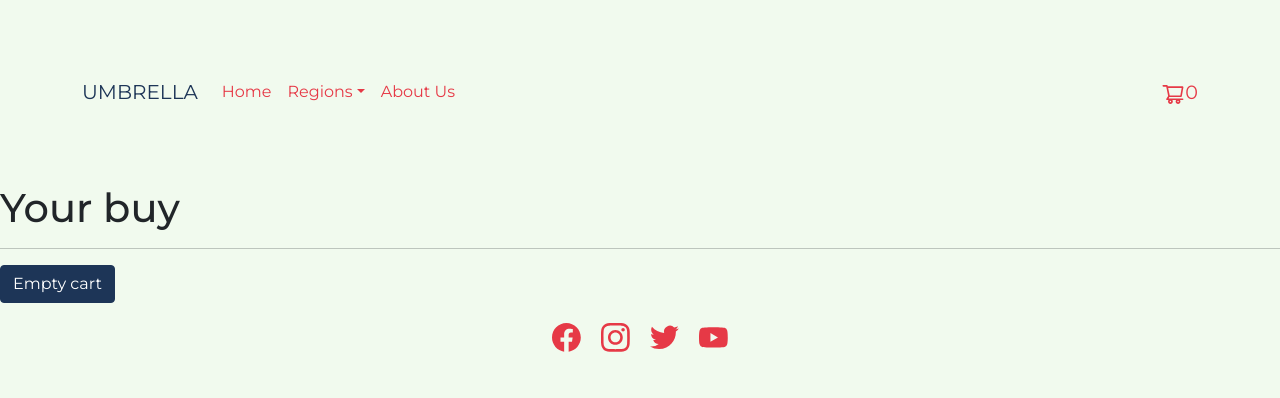
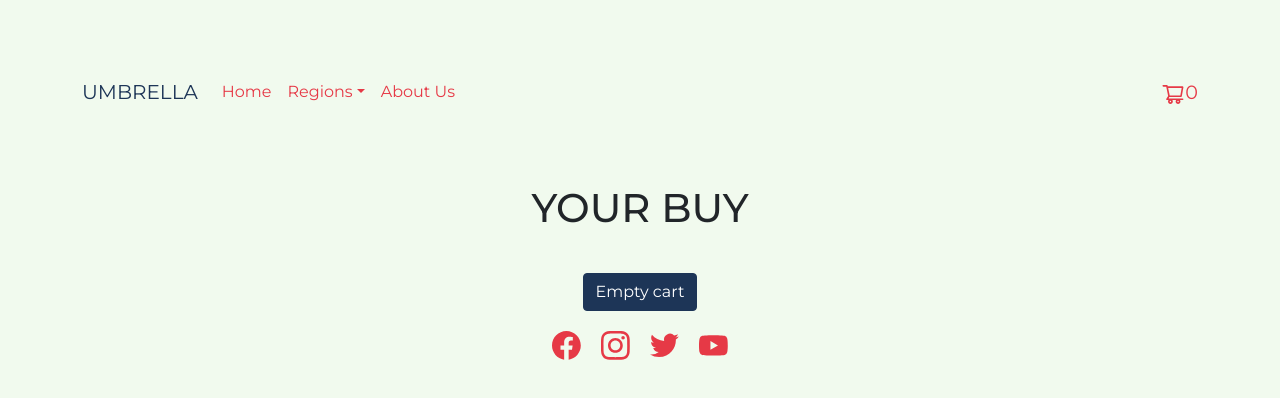
Before and after one commit to franciccone/ecommerce-react, a React (Create React App) app: page /cart in a window 1280 px wide. Shown: the top 398 px of the page. Built offline with nearby package versions, Linux system fonts and the light colour scheme.

Commit message:
Firsts styles to CartScreen

```diff
--- a/src/components/CartScreen/CartScreen.js
+++ b/src/components/CartScreen/CartScreen.js
@@ -8,15 +8,15 @@ export const CartScreen = () => {
     const {cart, deleteFromCart, emptyCart} = useContext(CartContext);
 
     return (
-        <section>
-            <h1>Your buy</h1>
+        <section className="cart-screen-container">
+            <h1 className="cart-screen-title">Your buy</h1>
 
             {cart.map(city => (
-                <div key={city.id}>
-                    <h3>{city.name}</h3>
-                    <p>Quantity: {city.quantity}</p>
-                    <p>Price: {city.price * city.quantity}</p>
-                    <BsFillTrashFill onClick={() => deleteFromCart(city.id)}/>
+                <div className="cart-screen-box" key={city.id}>
+                    <h3 className="cart-screen-name">{city.name}</h3>
+                    <p className="cart-screen-text">Quantity: {city.quantity}</p>
+                    <p className="cart-screen-text">Price: {city.price * city.quantity}</p>
+                    <BsFillTrashFill onClick={() => deleteFromCart(city.id)} className="cart-screen-trash"/>
                 </div>
             ))}
 
--- a/src/components/CartScreen/CartScreen.scss
+++ b/src/components/CartScreen/CartScreen.scss
@@ -0,0 +1,11 @@
+.cart-screen-container {
+    display: flex;
+    flex-direction: column;
+    justify-content: center;
+    align-items: center;
+    text-align: center;
+}
+
+.cart-screen-title {
+    text-transform: uppercase;
+}
--- a/src/components/ItemDetailContainer/ItemDetail.js
+++ b/src/components/ItemDetailContainer/ItemDetail.js
@@ -23,7 +23,7 @@ export const ItemDetail = ({region, id, name, desc, bigdesc, img, picture, price
             <div className="city-box container-fluid">
                 <h2 className="city-name">{name}</h2>
                 <div className="city-ticket-box">
-                    <p className="city-price"><RiMoneyDollarBoxLine className="icon-price"/> {price}</p>
+                    <p className="city-price"><RiMoneyDollarBoxLine className="icon-price"/>{price}</p>
                     <ItemCount
                         max={stock}
                         quantity={quantity}
```
